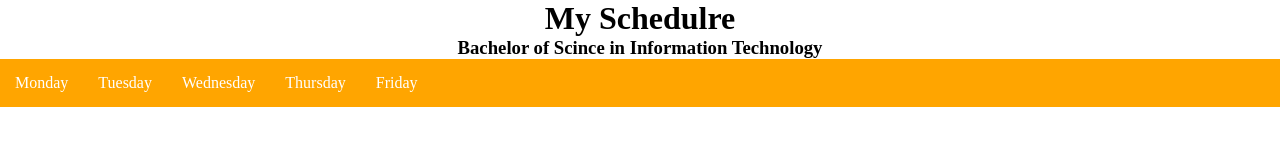
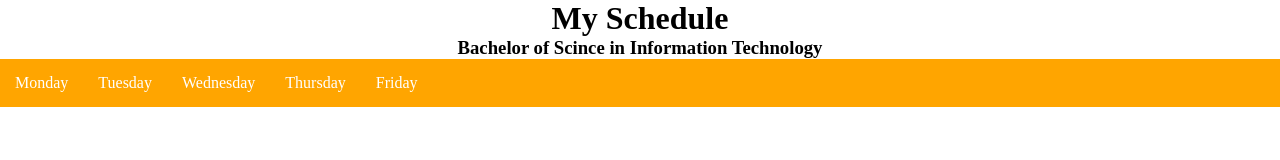
Before and after one commit to Mosimosh123/Sched, a plain HTML site: page sched/index.html in a window 1280 px wide. Drawn offline with Linux system fonts and the light colour scheme.

Commit message:
Update index.html

```diff
--- a/sched/index.html
+++ b/sched/index.html
@@ -37,7 +37,7 @@ h1, h3{
 </style>
 <body>
    <div class="main-div">
-      <h1>My Schedulre</h1>
+      <h1>My Schedule</h1>
       <h3>Bachelor of Scince in Information Technology</h3>
          <nav class="navbar">
             <ul>
```
